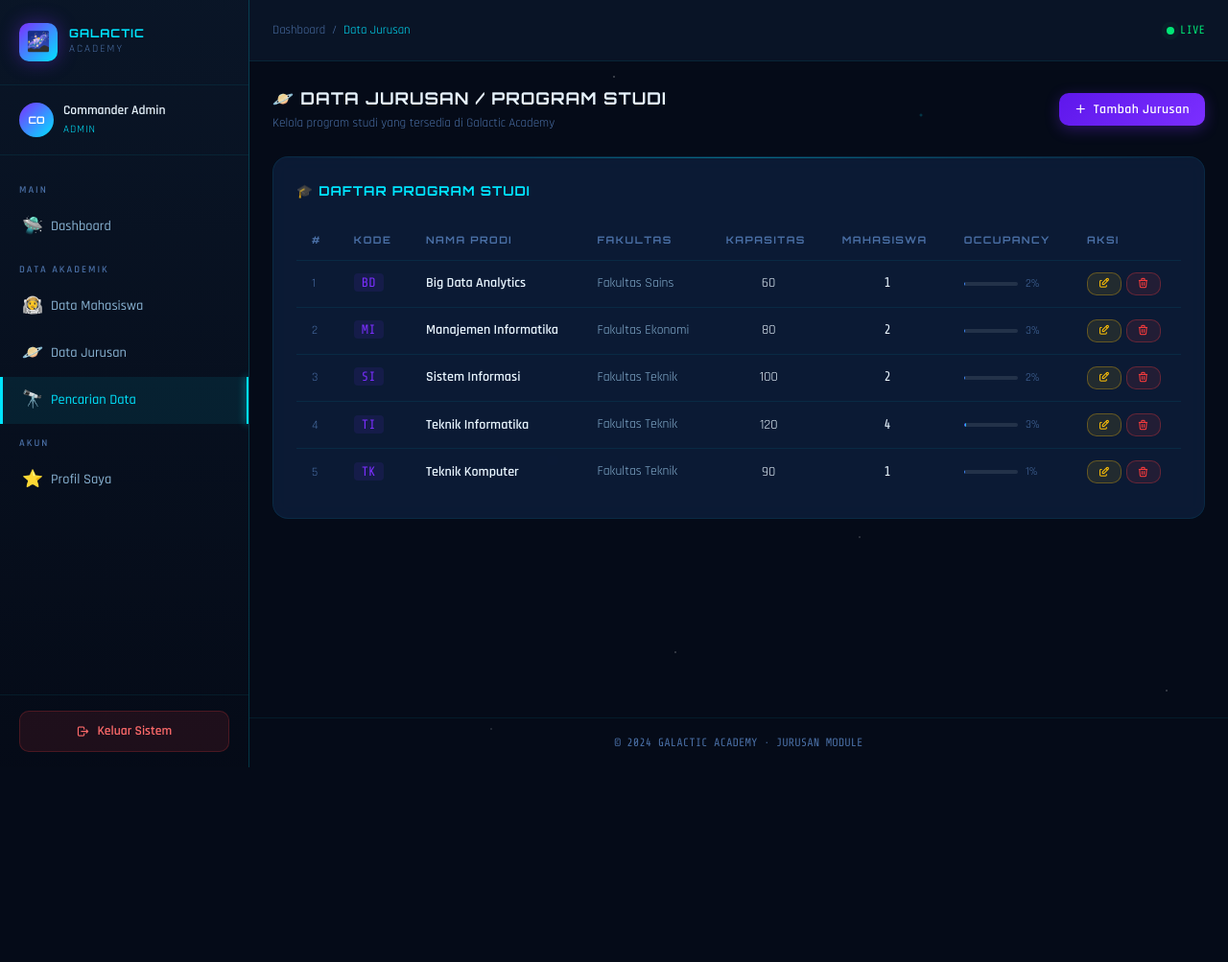
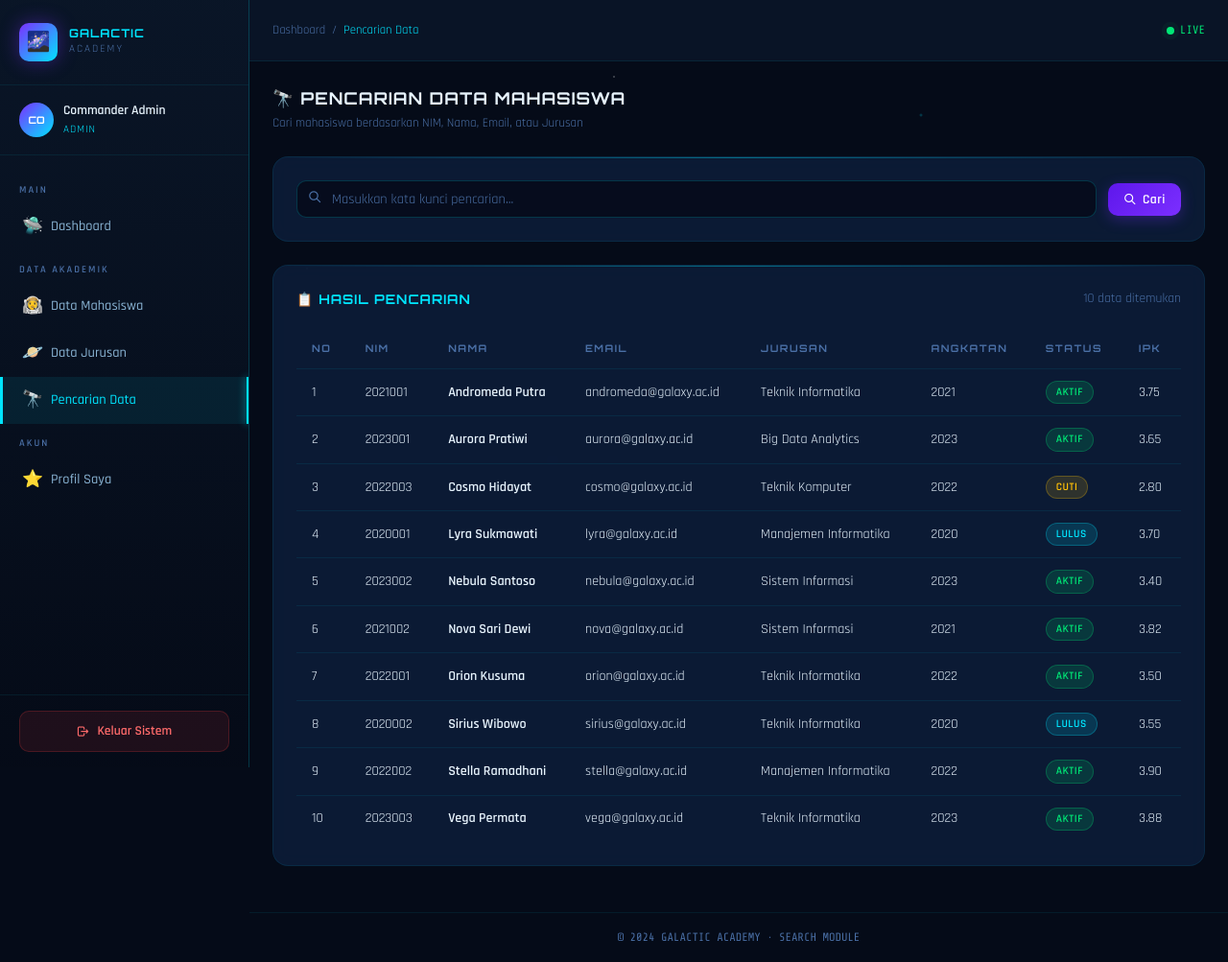
Before and after one commit to StardenBurdenHardenBart-TRUE/galactic-academy, a PHP site: page /cari.php in a window 1280 px wide. Shown: the whole page at 96% size. Before the commit the page ends 800 px from the top, so only its background shows below. Run offline with PHP 8.4, Linux system fonts and the light colour scheme; a user stored in the database is signed in; data comes from the database, SQL or seed files in the repository.

```diff
--- a/cari.php
+++ b/cari.php
@@ -4,208 +4,229 @@ requireLogin();
 
 $conn = getConnection();
 
-// Tambah
-if ($_SERVER['REQUEST_METHOD'] === 'POST') {
-    $action    = $_POST['action'] ?? '';
-    $kode      = strtoupper(sanitize($_POST['kode'] ?? ''));
-    $nama      = sanitize($_POST['nama'] ?? '');
-    $fakultas  = sanitize($_POST['fakultas'] ?? '');
-    $kapasitas = (int)($_POST['kapasitas'] ?? 100);
+$keyword = sanitize($_GET['keyword'] ?? '');
 
-    if ($action === 'tambah') {
-        $stmt = $conn->prepare("INSERT INTO jurusan (kode,nama,fakultas,kapasitas) VALUES (?,?,?,?)");
-        $stmt->bind_param("sssi", $kode, $nama, $fakultas, $kapasitas);
-        $stmt->execute() ? setFlash('success','✅ Jurusan berhasil ditambahkan.') : setFlash('danger','❌ Gagal: ' . $conn->error);
-        $stmt->close();
+$sql = "
+SELECT
+    m.*,
+    j.nama AS jurusan_nama
+FROM mahasiswa m
+LEFT JOIN jurusan j ON m.jurusan_id = j.id
+";
 
-    } elseif ($action === 'edit') {
-        $id = (int)$_POST['id'];
-        $stmt = $conn->prepare("UPDATE jurusan SET kode=?,nama=?,fakultas=?,kapasitas=? WHERE id=?");
-        $stmt->bind_param("sssii", $kode, $nama, $fakultas, $kapasitas, $id);
-        $stmt->execute() ? setFlash('success','✅ Jurusan berhasil diperbarui.') : setFlash('danger','❌ Gagal memperbarui.');
-        $stmt->close();
-    }
-    header('Location: jurusan.php'); exit();
+$params = [];
+$types = '';
+
+if (!empty($keyword)) {
+    $sql .= "
+    WHERE
+        m.nim LIKE ?
+        OR m.nama LIKE ?
+        OR m.email LIKE ?
+        OR j.nama LIKE ?
+    ";
+
+    $search = "%$keyword%";
+
+    $params = [$search, $search, $search, $search];
+    $types = 'ssss';
 }
 
-if (isset($_GET['hapus'])) {
-    $id = (int)$_GET['hapus'];
-    // Cek apakah ada mahasiswa
-    $cek = $conn->query("SELECT COUNT(*) as c FROM mahasiswa WHERE jurusan_id=$id")->fetch_assoc()['c'];
-    if ($cek > 0) {
-        setFlash('danger', '❌ Tidak dapat menghapus. Masih ada ' . $cek . ' mahasiswa di jurusan ini.');
-    } else {
-        $stmt = $conn->prepare("DELETE FROM jurusan WHERE id=?");
-        $stmt->bind_param("i", $id);
-        $stmt->execute() ? setFlash('success','🗑️ Jurusan berhasil dihapus.') : setFlash('danger','❌ Gagal menghapus.');
-        $stmt->close();
-    }
-    header('Location: jurusan.php'); exit();
+$sql .= " ORDER BY m.nama ASC";
+
+$stmt = $conn->prepare($sql);
+
+if (!empty($params)) {
+    $stmt->bind_param($types, ...$params);
 }
 
-$edit_data = null;
-if (isset($_GET['edit'])) {
-    $r = $conn->prepare("SELECT * FROM jurusan WHERE id=?");
-    $r->bind_param("i", (int)$_GET['edit']);
-    $r->execute();
-    $edit_data = $r->get_result()->fetch_assoc();
-}
+$stmt->execute();
+$result = $stmt->get_result();
+?>
 
-$data = $conn->query("
-    SELECT j.*, COUNT(m.id) as jumlah_mhs
-    FROM jurusan j
-    LEFT JOIN mahasiswa m ON m.jurusan_id = j.id
-    GROUP BY j.id
-    ORDER BY j.nama
-");
-$conn->close();
-?>
 <!DOCTYPE html>
 <html lang="id">
 <head>
     <meta charset="UTF-8">
     <meta name="viewport" content="width=device-width, initial-scale=1.0">
-    <title>Data Jurusan — Galactic Academy</title>
+    <title>Pencarian Data — Galactic Academy</title>
+
     <link rel="stylesheet" href="assets/css/style.css">
     <link rel="stylesheet" href="https://cdn.jsdelivr.net/npm/@tabler/icons-webfont@latest/tabler-icons.min.css">
 </head>
 <body>
+
 <div class="app-wrapper">
+
     <?php include 'includes/sidebar.php'; ?>
+
     <div class="main-content">
+
         <header class="topbar">
             <div class="topbar-breadcrumb">
-                <a href="dashboard.php" style="color:var(--text-muted);text-decoration:none;">Dashboard</a> &nbsp;/&nbsp;
-                <span>Data Jurusan</span>
+                <a href="dashboard.php" style="color:var(--text-muted);text-decoration:none;">
+                    Dashboard
+                </a>
+                &nbsp;/&nbsp;
+                <span>Pencarian Data</span>
             </div>
-            <div class="status-online"><span class="pulse-dot"></span> LIVE</div>
+
+            <div class="status-online">
+                <span class="pulse-dot"></span>
+                LIVE
+            </div>
         </header>
 
         <main class="page-content">
-            <?php $flash = getFlash(); if ($flash): ?>
-                <div class="alert alert-<?= $flash['type'] ?>"><?= $flash['message'] ?></div>
-            <?php endif; ?>
 
             <div class="page-header">
                 <div>
-                    <div class="page-title">🪐 Data Jurusan / Program Studi</div>
-                    <div class="page-subtitle">Kelola program studi yang tersedia di Galactic Academy</div>
+                    <div class="page-title">🔭 Pencarian Data Mahasiswa</div>
+                    <div class="page-subtitle">
+                        Cari mahasiswa berdasarkan NIM, Nama, Email, atau Jurusan
+                    </div>
                 </div>
-                <button class="btn btn-primary" onclick="toggleForm()">
-                    <i class="ti ti-plus"></i> Tambah Jurusan
-                </button>
             </div>
 
-            <!-- Form -->
-            <div class="card" id="formCard" style="<?= $edit_data ? '' : 'display:none;' ?>">
-                <div class="card-header">
-                    <div class="card-title"><?= $edit_data ? '✏️ Edit Jurusan' : '➕ Tambah Jurusan Baru' ?></div>
-                </div>
-                <form method="POST">
-                    <input type="hidden" name="action" value="<?= $edit_data ? 'edit' : 'tambah' ?>">
-                    <?php if ($edit_data): ?>
-                        <input type="hidden" name="id" value="<?= $edit_data['id'] ?>">
-                    <?php endif; ?>
-                    <div class="form-grid">
-                        <div class="form-group">
-                            <label class="form-label">Kode Jurusan</label>
-                            <input type="text" name="kode" class="form-control" placeholder="Contoh: TI" maxlength="10" required
-                                   value="<?= htmlspecialchars($edit_data['kode'] ?? '') ?>">
+            <div class="card">
+                <form method="GET">
+
+                    <div class="search-wrapper">
+
+                        <div class="search-box" style="flex:1;">
+                            <span class="search-icon">
+                                <i class="ti ti-search"></i>
+                            </span>
+
+                            <input
+                                type="text"
+                                name="keyword"
+                                class="form-control"
+                                placeholder="Masukkan kata kunci pencarian..."
+                                value="<?= htmlspecialchars($keyword) ?>"
+                            >
                         </div>
-                        <div class="form-group">
-                            <label class="form-label">Nama Program Studi</label>
-                            <input type="text" name="nama" class="form-control" placeholder="Teknik Informatika..." required
-                                   value="<?= htmlspecialchars($edit_data['nama'] ?? '') ?>">
-                        </div>
-                        <div class="form-group">
-                            <label class="form-label">Fakultas</label>
-                            <input type="text" name="fakultas" class="form-control" placeholder="Fakultas Teknik..." required
-                                   value="<?= htmlspecialchars($edit_data['fakultas'] ?? '') ?>">
-                        </div>
-                        <div class="form-group">
-                            <label class="form-label">Kapasitas Mahasiswa</label>
-                            <input type="number" name="kapasitas" class="form-control" placeholder="100" min="10" max="500"
-                                   value="<?= $edit_data['kapasitas'] ?? 100 ?>" required>
-                        </div>
+
+                        <button type="submit" class="btn btn-primary">
+                            <i class="ti ti-search"></i>
+                            Cari
+                        </button>
+
+                        <?php if (!empty($keyword)): ?>
+                            <a href="cari.php" class="btn btn-cyan">
+                                <i class="ti ti-refresh"></i>
+                                Reset
+                            </a>
+                        <?php endif; ?>
+
                     </div>
-                    <div style="margin-top:1.25rem;display:flex;gap:.75rem;">
-                        <button type="submit" class="btn btn-primary"><i class="ti ti-device-floppy"></i> Simpan</button>
-                        <?php if ($edit_data): ?>
-                            <a href="jurusan.php" class="btn btn-cyan"><i class="ti ti-x"></i> Batal</a>
-                        <?php else: ?>
-                            <button type="button" onclick="toggleForm()" class="btn" style="border:1px solid var(--border-faint);color:var(--text-muted);">Tutup</button>
-                        <?php endif; ?>
-                    </div>
+
                 </form>
             </div>
 
-            <!-- Tabel -->
             <div class="card">
+
                 <div class="card-header">
-                    <div class="card-title">🎓 Daftar Program Studi</div>
+                    <div class="card-title">
+                        📋 Hasil Pencarian
+                    </div>
+
+                    <span style="font-size:.85rem;color:var(--text-muted);">
+                        <?= $result->num_rows ?> data ditemukan
+                    </span>
                 </div>
+
                 <div class="table-wrapper">
+
+                    <?php if ($result->num_rows > 0): ?>
+
                     <table>
                         <thead>
                             <tr>
-                                <th>#</th>
-                                <th>Kode</th>
-                                <th>Nama Prodi</th>
-                                <th>Fakultas</th>
-                                <th>Kapasitas</th>
-                                <th>Mahasiswa</th>
-                                <th>Occupancy</th>
-                                <th>Aksi</th>
+                                <th>No</th>
+                                <th>NIM</th>
+                                <th>Nama</th>
+                                <th>Email</th>
+                                <th>Jurusan</th>
+                                <th>Angkatan</th>
+                                <th>Status</th>
+                                <th>IPK</th>
                             </tr>
                         </thead>
+
                         <tbody>
-                        <?php $no = 1; while($row = $data->fetch_assoc()):
-                            $occ = $row['kapasitas'] > 0 ? ($row['jumlah_mhs'] / $row['kapasitas']) * 100 : 0;
+
+                        <?php
+                        $no = 1;
+                        while ($row = $result->fetch_assoc()):
                         ?>
+
                             <tr>
-                                <td style="color:var(--text-muted);font-size:.8rem;"><?= $no++ ?></td>
+
+                                <td><?= $no++ ?></td>
+
                                 <td>
-                                    <span style="font-family:var(--font-mono);font-size:.85rem;color:var(--nebula-purple);
-                                                 background:rgba(123,47,255,0.1);padding:2px 8px;border-radius:4px;">
-                                        <?= $row['kode'] ?>
+                                    <?= htmlspecialchars($row['nim']) ?>
+                                </td>
+
+                                <td style="font-weight:600;">
+                                    <?= htmlspecialchars($row['nama']) ?>
+                                </td>
+
+                                <td>
+                                    <?= htmlspecialchars($row['email']) ?>
+                                </td>
+
+                                <td>
+                                    <?= htmlspecialchars($row['jurusan_nama'] ?? '-') ?>
+                                </td>
+
+                                <td>
+                                    <?= htmlspecialchars($row['angkatan']) ?>
+                                </td>
+
+                                <td>
+                                    <span class="badge badge-<?= $row['status'] ?>">
+                                        <?= ucfirst($row['status']) ?>
                                     </span>
                                 </td>
-                                <td style="font-weight:600;"><?= htmlspecialchars($row['nama']) ?></td>
-                                <td style="color:var(--text-secondary);font-size:.85rem;"><?= htmlspecialchars($row['fakultas']) ?></td>
-                                <td style="text-align:center;"><?= $row['kapasitas'] ?></td>
-                                <td style="text-align:center;font-family:var(--font-mono);"><?= $row['jumlah_mhs'] ?></td>
-                                <td style="min-width:120px;">
-                                    <div class="ipk-bar">
-                                        <div class="ipk-track" style="flex:1;">
-                                            <div class="ipk-fill" style="width:<?= min($occ,100) ?>%;background:<?= $occ >= 90 ? 'var(--danger-red)' : ($occ >= 70 ? 'var(--comet-yellow)' : '') ?>;"></div>
-                                        </div>
-                                        <span style="font-size:.75rem;color:var(--text-muted);min-width:32px;"><?= round($occ) ?>%</span>
-                                    </div>
+
+                                <td>
+                                    <?= number_format($row['ipk'], 2) ?>
                                 </td>
-                                <td>
-                                    <div style="display:flex;gap:5px;">
-                                        <a href="jurusan.php?edit=<?= $row['id'] ?>" class="btn btn-warning btn-sm"><i class="ti ti-edit"></i></a>
-                                        <a href="jurusan.php?hapus=<?= $row['id'] ?>" class="btn btn-danger btn-sm"
-                                           onclick="return confirm('Hapus jurusan <?= addslashes($row['nama']) ?>?')">
-                                            <i class="ti ti-trash"></i>
-                                        </a>
-                                    </div>
-                                </td>
+
                             </tr>
+
                         <?php endwhile; ?>
+
                         </tbody>
+
                     </table>
+
+                    <?php else: ?>
+
+                        <div class="empty-state">
+                            <div class="empty-state-icon">🔭</div>
+                            <div class="empty-state-text">
+                                Tidak ada data yang ditemukan.
+                            </div>
+                        </div>
+
+                    <?php endif; ?>
+
                 </div>
+
             </div>
+
         </main>
-        <footer class="page-footer">© 2024 GALACTIC ACADEMY · JURUSAN MODULE</footer>
+
+        <footer class="page-footer">
+            © 2024 GALACTIC ACADEMY · SEARCH MODULE
+        </footer>
+
     </div>
+
 </div>
-<script>
-function toggleForm() {
-    const f = document.getElementById('formCard');
-    f.style.display = f.style.display === 'none' ? 'block' : 'none';
-}
-</script>
+
 </body>
 </html>
--- a/index.php
+++ b/index.php
@@ -84,7 +84,7 @@ if ($_SERVER['REQUEST_METHOD'] === 'POST') {
         <hr class="login-divider">
         <div class="login-footer">
             <div>🔐 SECURE CONNECTION ESTABLISHED</div>
-            <div style="margin-top:6px;color:#4a6fa5;">Demo: admin / admin123</div>
+            <div style="margin-top:6px;color:#4a6fa5;">Demo: usn : admin / pass : admin123</div>
         </div>
     </div>
 </div>
```
Also changed, not shown: logout.php (added, +28 -0 lines), 1 other file.
